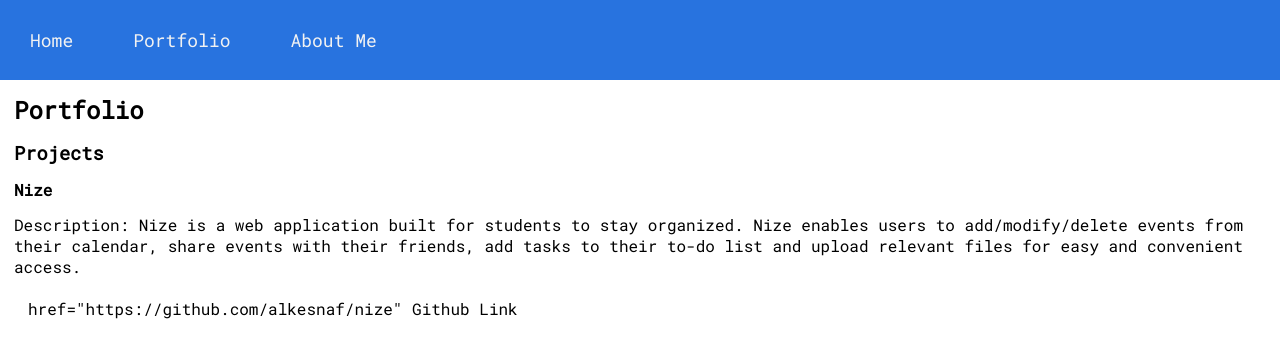
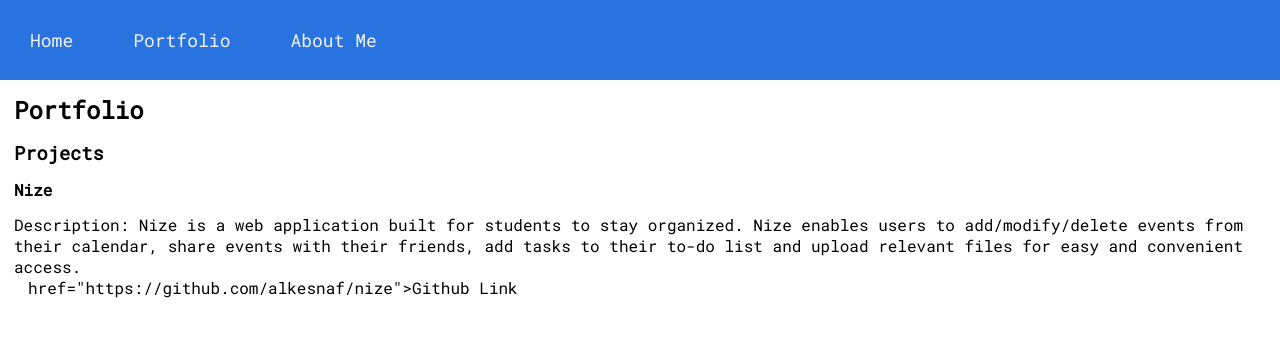
Before and after one commit to alkesnaf/alkesnaf.github.io, a plain HTML site: page portfolio.html in a window 1280 px wide. Drawn offline with Linux system fonts and the light colour scheme.

Commit message:
portfolio fix

```diff
--- a/portfolio.html
+++ b/portfolio.html
@@ -17,8 +17,7 @@
     <h4>Nize</h4>
     <p>Description: Nize is a web application built for students to stay organized. Nize enables users to add/modify/delete events from their calendar, share events with their friends, add tasks to their to-do list and upload relevant files for easy and convenient access.
         <br>
-        <br>
-        <a>href="https://github.com/alkesnaf/nize" Github Link</a>
+        <a>href="https://github.com/alkesnaf/nize">Github Link</a>
     </p>
 
 
```
